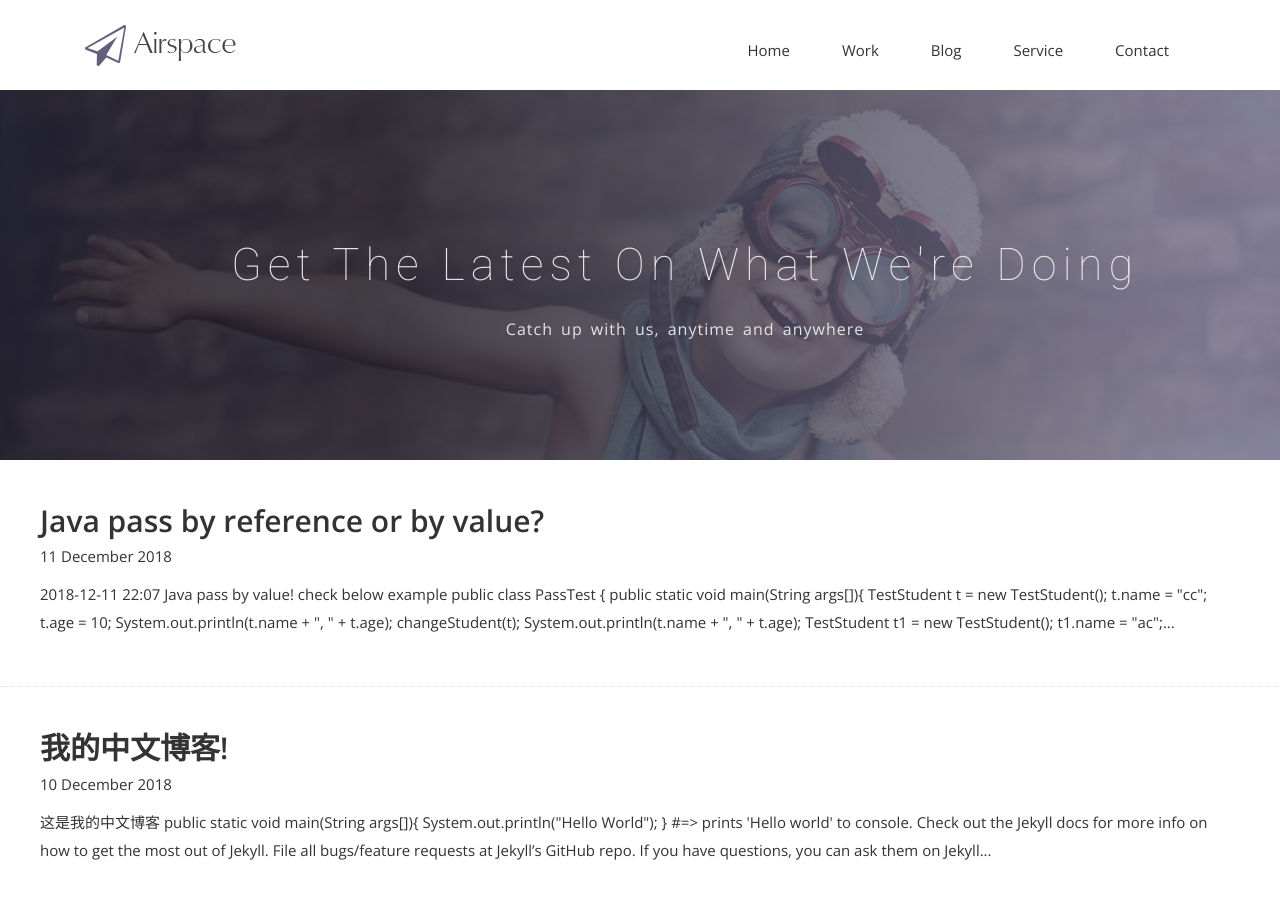
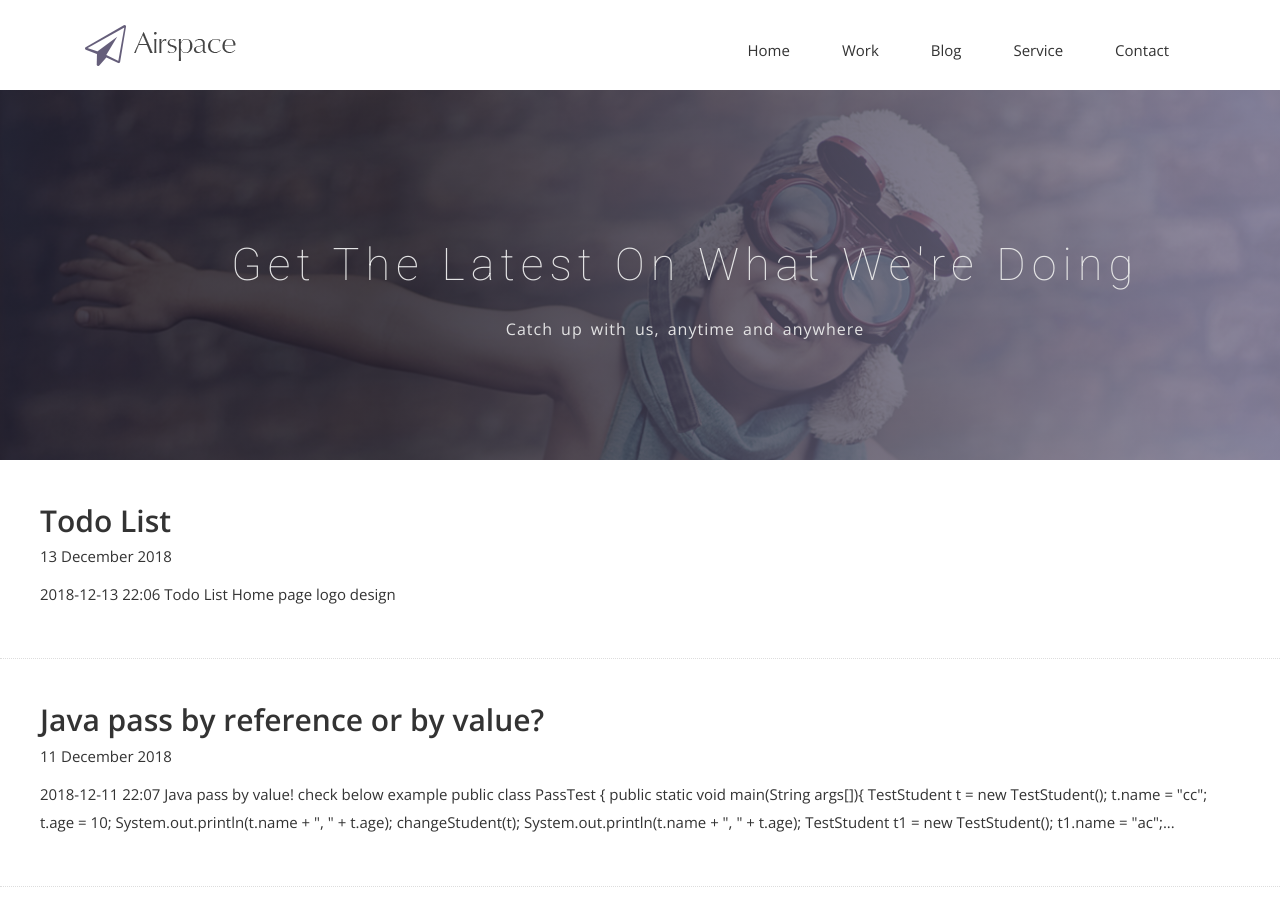
Before and after one commit to danfeisheng/danfeisheng.github.io, a Jekyll site: the page built from blog.html, in a window 1280 px wide and 900 px high. Built offline with Jekyll 4.4.1, drawn with Linux system fonts in a browser that asks for light colours; nearby versions of some CDN libraries; some web fonts are replaced; library files that are not in the unit come from our copies.

Commit message:
todo list

```diff
--- /dev/null
+++ b/_posts/2018-12-13-my-todo-list.md
@@ -0,0 +1,11 @@
+---
+layout: post
+title: "Todo List"
+date: "2018-12-13 22:06:27"
+author: "Danfei"
+---
+2018-12-13 22:06
+
+Todo List
+
+1. Home page logo design
```
Also changed, not shown: _posts/2018-12-11-java-passby-value.md (+1 -2 lines), img/kk.png (added), img/worklife.jpg (added), 14 other files.
